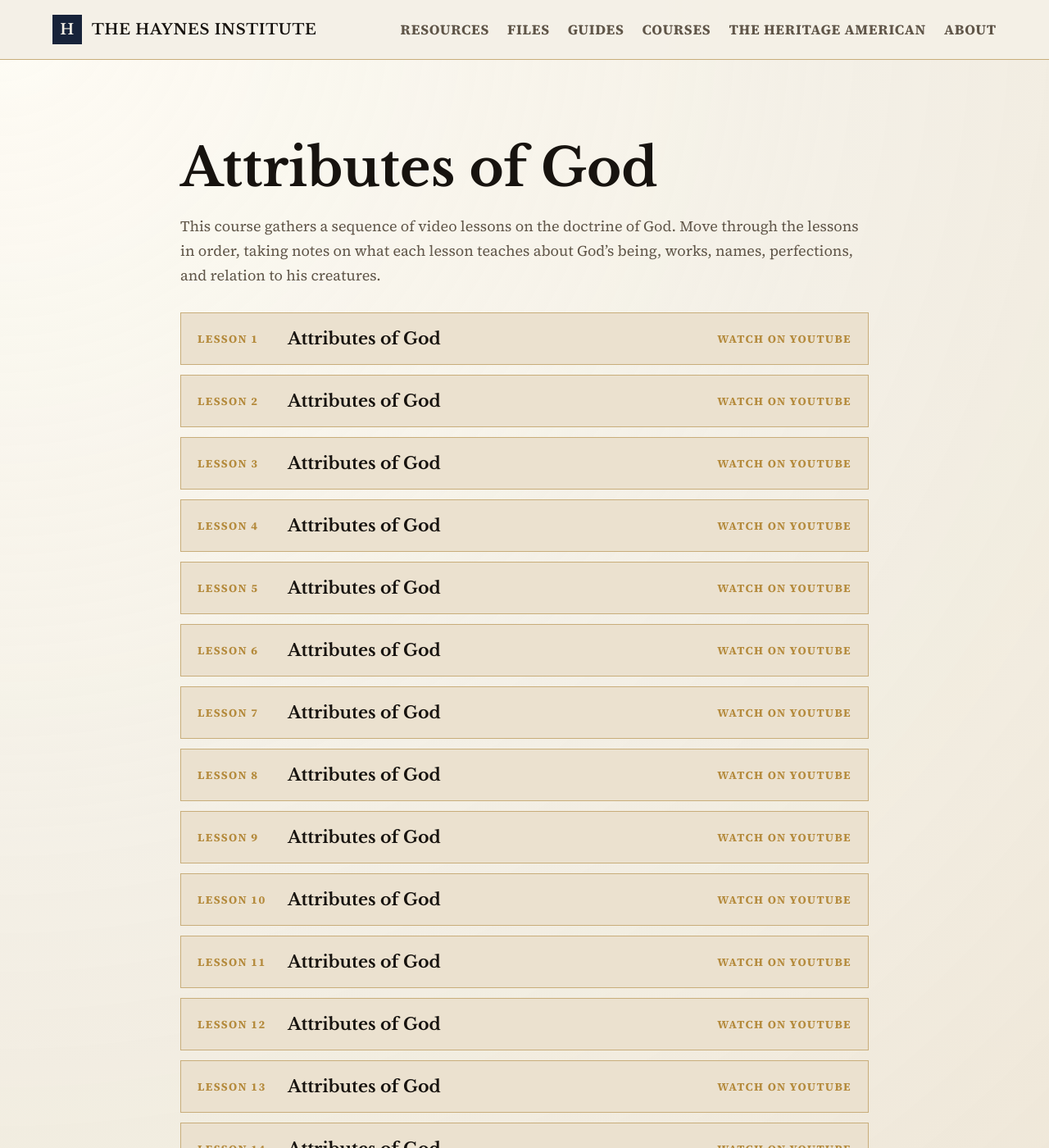
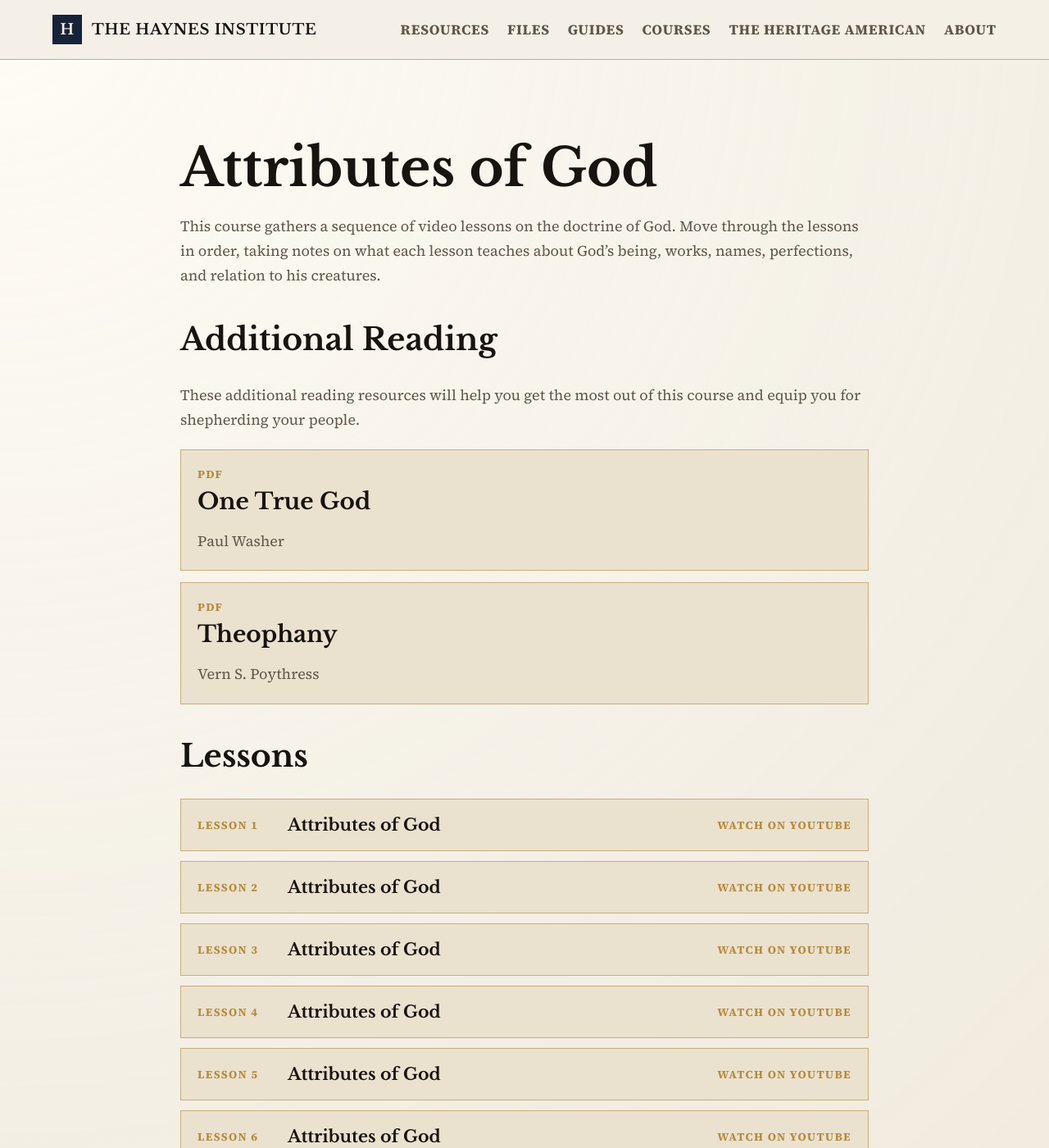
Before and after one commit to devguykyle/haynes-institute, a Jekyll site: the page built from courses/attributes-of-god.md, in a window 1280 px wide and 1400 px high. Shown: the whole window at 82% size. Built offline with Jekyll 4.4.1, drawn with Linux system fonts in a browser that asks for light colours.

Commit message:
added more resources

```diff
--- a/assets/css/style.scss
+++ b/assets/css/style.scss
@@ -491,6 +491,39 @@ a {
   margin-bottom: 0;
 }
 
+.book-list {
+  display: grid;
+  gap: 14px;
+  margin: 20px 0 42px;
+}
+
+.book-card {
+  background: var(--panel);
+  border: 1px solid var(--line);
+  display: block;
+  padding: 20px;
+  text-decoration: none;
+}
+
+.book-card span {
+  color: var(--gold);
+  display: block;
+  font-size: 0.76rem;
+  font-weight: 700;
+  letter-spacing: 0.1em;
+  margin-bottom: 8px;
+  text-transform: uppercase;
+}
+
+.book-card h2 {
+  font-size: clamp(1.15rem, 2.2vw, 1.55rem);
+  margin: 0 0 8px;
+}
+
+.book-card p {
+  margin-bottom: 0;
+}
+
 .publication-hero {
   border-bottom: 1px solid var(--line);
   margin-bottom: 34px;
--- a/courses/attributes-of-god.md
+++ b/courses/attributes-of-god.md
@@ -8,6 +8,25 @@ permalink: /courses/attributes-of-god/
 # Attributes of God
 
 This course gathers a sequence of video lessons on the doctrine of God. Move through the lessons in order, taking notes on what each lesson teaches about God's being, works, names, perfections, and relation to his creatures.
+
+## Additional Reading
+
+These additional reading resources will help you get the most out of this course and equip you for shepherding your people.
+
+<div class="book-list">
+  <a class="book-card" href="http://www.reformedfaithmission.weebly.com/uploads/8/3/0/9/8309462/one_true_god_by_paul_washer.pdf">
+    <span>PDF</span>
+    <h2>One True God</h2>
+    <p>Paul Washer</p>
+  </a>
+  <a class="book-card" href="https://frame-poythress.org/wp-content/uploads/2019/01/PoythressVernTheophanyABiblicalTheologyOfGodsAppearing.pdf">
+    <span>PDF</span>
+    <h2>Theophany</h2>
+    <p>Vern S. Poythress</p>
+  </a>
+</div>
+
+## Lessons
 
 <div class="course-list">
   <a class="course-lesson" href="https://www.youtube.com/watch?v=UJ7sso2mRBQ">
```
Also changed, not shown: books.md (added, +76 -0 lines), resources.md (+7 -0 lines).
